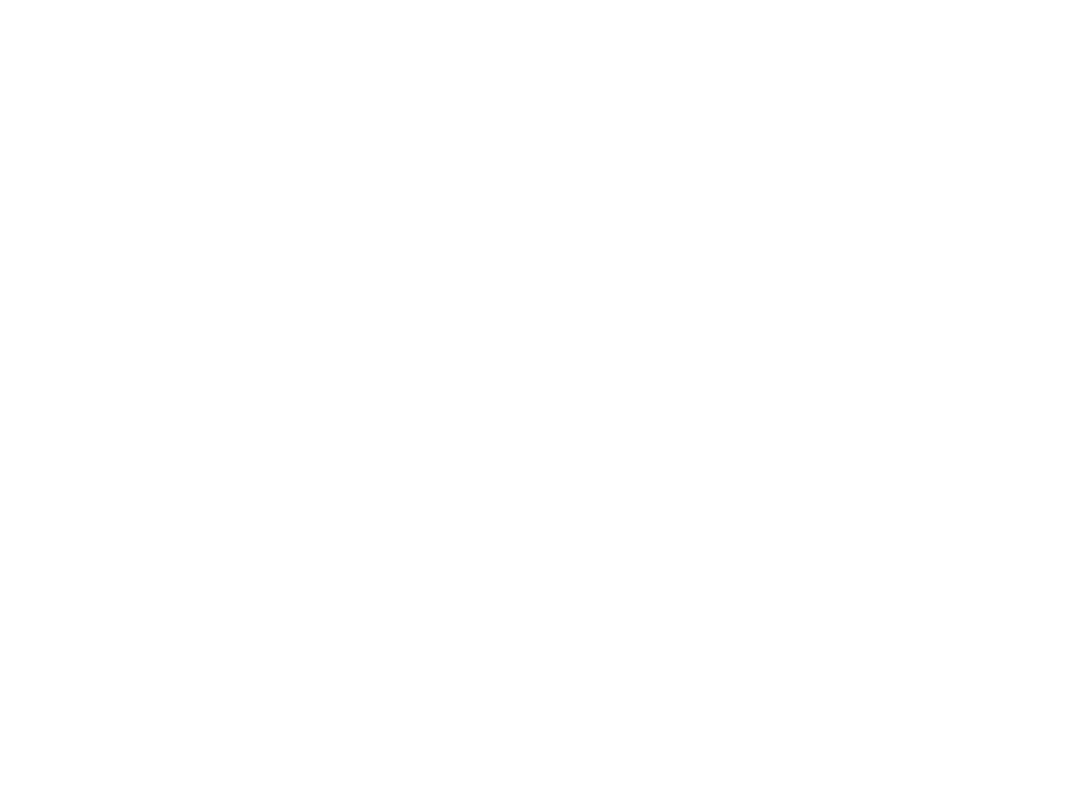
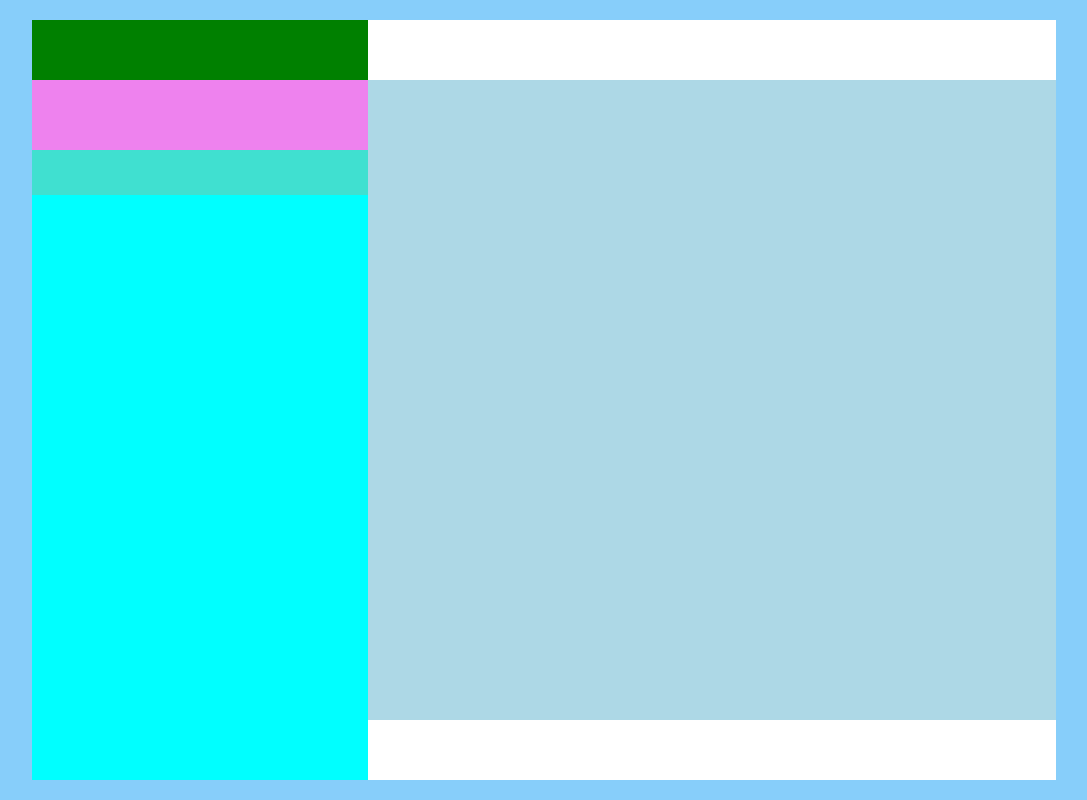
Before and after one commit to eugeniarossi/vue-boolzapp, a plain HTML site: page index.html in a window 1280 px wide. Shown: the whole page, without its empty margins (96-1183 px from the left). Drawn offline with nearby package versions, Linux system fonts and the light colour scheme.

Commit message:
scaffolding

```diff
--- a/css/style.css
+++ b/css/style.css
@@ -0,0 +1,88 @@
+/************
+RESET
+************/
+* {
+    padding: 0;
+    margin: 0;
+    box-sizing: border-box;
+}
+
+/************
+COMMON
+************/
+body {
+    background-color: lightskyblue;
+    display: flex;
+    align-items: center;
+    justify-content: center;
+    height: 100vh;
+}
+
+.container {
+    background-color: white;
+    max-width: 75rem;
+    width: 80%;
+    max-height: 50rem;
+    height: 95%;
+    display: flex;
+}
+
+/************
+ASIDE
+************/
+
+aside {
+    background-color: aqua;
+    width: 31.25rem;
+}
+
+aside .top .nav {
+    height: 3.75rem;
+    background-color: green;
+}
+
+aside .top .notifications {
+    height: 4.375rem;
+    background-color: violet;
+}
+
+aside .top .search {
+    height: 2.8125rem;
+    background-color: turquoise;
+}
+
+aside .contacts {
+    overflow-y: scroll;
+}
+/************
+MAIN VIEW
+************/
+
+.main-view {
+    width: 100%;
+    background-color: red;
+    display: flex;
+    flex-direction: column;
+}
+
+.main-view .chat {
+    flex-grow: 1;
+    display: flex;
+    flex-direction: column;
+}
+
+.main-view header {
+    height: 3.75rem;
+    background-color: white;
+}
+
+.main-view main {
+    background-color: lightblue;
+    flex-grow: 1;
+    overflow-y: scroll;
+}
+
+.main-view footer {
+    height: 3.75rem;
+    background-color: white;
+}
--- a/index.html
+++ b/index.html
@@ -13,6 +13,37 @@
     <!-- /css -->
 </head>
 <body>
+    <div id="app" class="container">
+        <aside>
+            <div class="top">
+                <div class="nav">
+
+                </div>
+                <div class="notifications">
+
+                </div>
+                <div class="search">
+
+                </div>
+            </div>
+            <div class="contacts">
+
+            </div>
+        </aside>
+        <div class="main-view">
+            <div class="chat">
+                <header>
+
+                </header>
+                <main>
+
+                </main>
+            </div>
+            <footer>
+
+            </footer>
+        </div>
+    </div>
     <!-- vuejs -->
     <script src="https://unpkg.com/vue@3/dist/vue.global.js"></script>
     <!-- /vuejs -->
```
